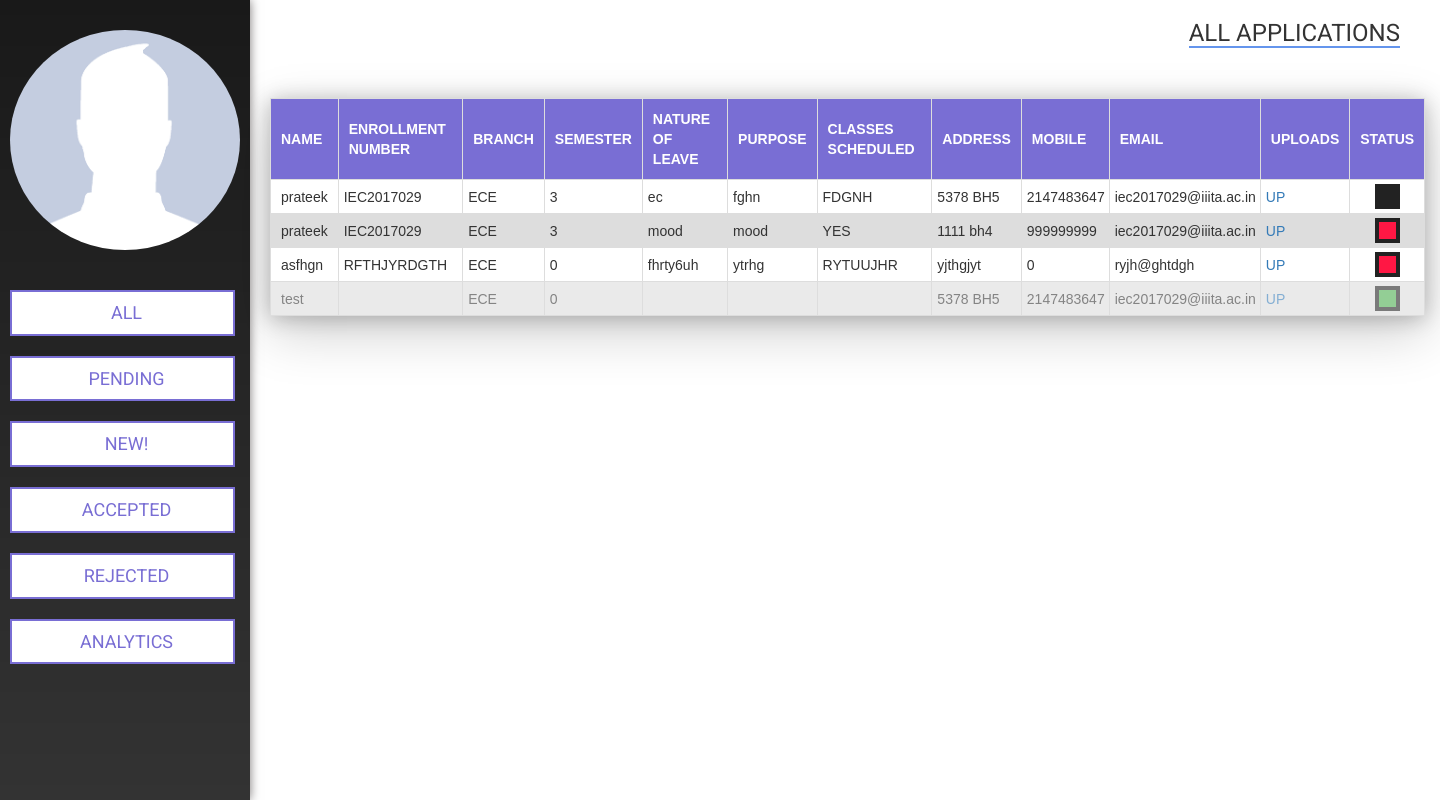
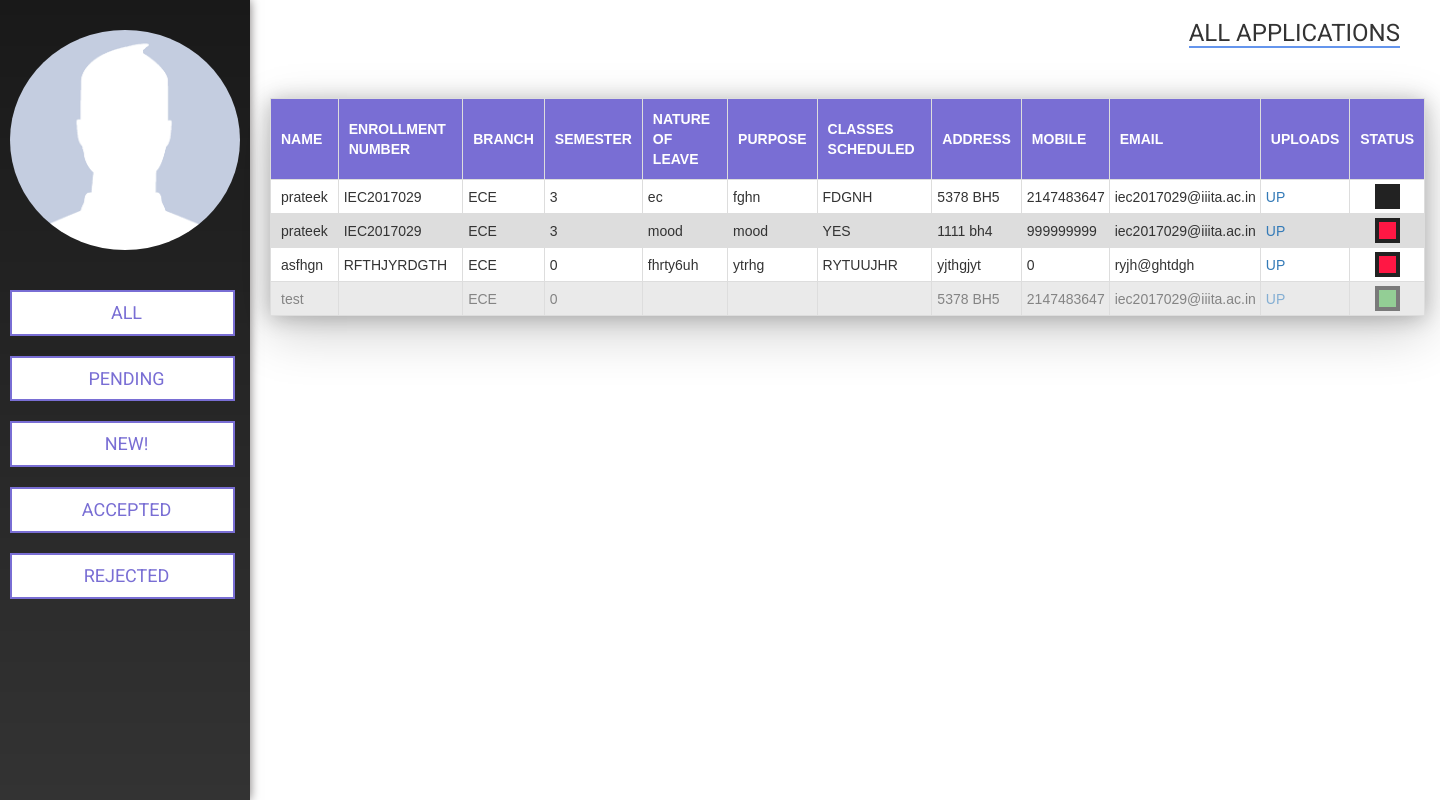
Before and after one commit to GeekHaven/Leave-Application-Portal, a PHP site: page /admin_dashboard.php in a window 1440 px wide. Run offline with PHP 8.4, Linux system fonts and the light colour scheme; data comes from the database, SQL or seed files in the repository.

Commit message:
Analytics button removed

```diff
--- a/admin_dashboard.php
+++ b/admin_dashboard.php
@@ -144,8 +144,6 @@
 		<br>
 		<br>
 
-		<button><li class="btn rej_apps">ANALYTICS</li></button>
-		<br>
 	</div>
 	</ul>
 	<div>
```
